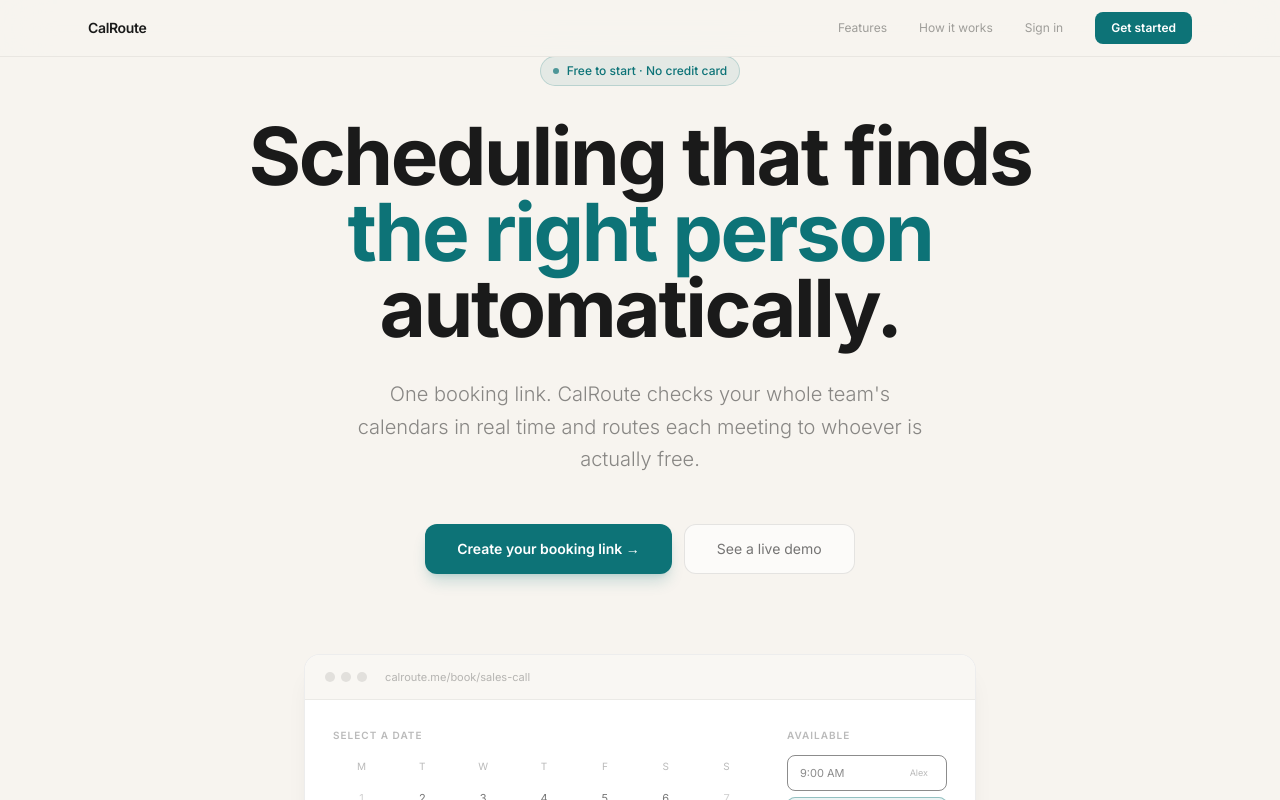
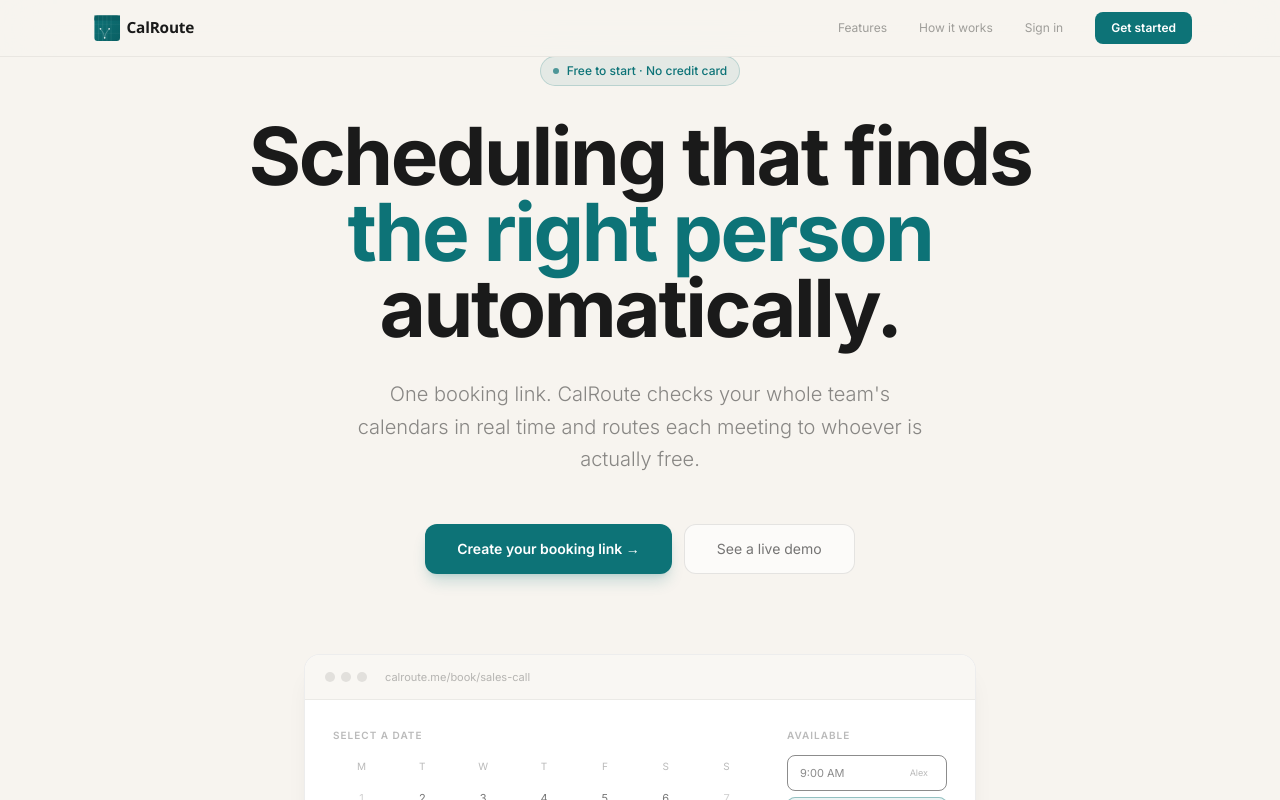
Before and after one commit to CalRoute/calroute, a Next.js app: page / in a window 1280 px wide. Shown: the top 800 px of the page. Built offline with nearby package versions, Linux system fonts and the light colour scheme.

Commit message:
feat: integrate CalRoute logo across website, favicon, and dashboard

```diff
--- a/src/app/layout.tsx
+++ b/src/app/layout.tsx
@@ -7,6 +7,9 @@
 export const metadata: Metadata = {
   title: 'CalRoute — Smart scheduling for teams',
   description: 'Connect multiple Google Calendars and share a single booking link.',
+  icons: {
+    icon: '/favicon-logo.svg',
+  },
 }
 
 export default function RootLayout({
--- a/src/app/page.tsx
+++ b/src/app/page.tsx
@@ -7,7 +7,30 @@
       {/* Nav */}
       <nav className="fixed top-0 left-0 right-0 z-50 bg-[#F7F4EF]/90 backdrop-blur-xl border-b border-[#1a1a1a]/[0.06]">
         <div className="max-w-6xl mx-auto px-6 h-14 flex items-center justify-between">
-          <span className="text-sm font-semibold tracking-tight">CalRoute</span>
+          <svg viewBox="0 0 400 120" className="w-32 h-auto" xmlns="http://www.w3.org/2000/svg">
+            <defs>
+              <linearGradient id="grad" x1="0%" y1="0%" x2="100%" y2="100%">
+                <stop offset="0%" style={{ stopColor: '#0D7377', stopOpacity: 1 }} />
+                <stop offset="100%" style={{ stopColor: '#0a5f63', stopOpacity: 1 }} />
+              </linearGradient>
+            </defs>
+            <g>
+              <rect x="20" y="20" width="80" height="80" rx="10" fill="url(#grad)" />
+              <rect x="20" y="20" width="80" height="16" rx="10" ry="0" fill="#0a5f63" />
+              <line x1="33" y1="20" x2="33" y2="100" stroke="rgba(255,255,255,0.2)" strokeWidth="1.2" />
+              <line x1="46" y1="20" x2="46" y2="100" stroke="rgba(255,255,255,0.2)" strokeWidth="1.2" />
+              <line x1="59" y1="20" x2="59" y2="100" stroke="rgba(255,255,255,0.2)" strokeWidth="1.2" />
+              <line x1="72" y1="20" x2="72" y2="100" stroke="rgba(255,255,255,0.2)" strokeWidth="1.2" />
+              <line x1="20" y1="48" x2="100" y2="48" stroke="rgba(255,255,255,0.15)" strokeWidth="0.8" />
+              <line x1="20" y1="76" x2="100" y2="76" stroke="rgba(255,255,255,0.15)" strokeWidth="0.8" />
+              <circle cx="39" cy="62" r="2.8" fill="white" opacity="0.8" />
+              <circle cx="66" cy="62" r="2.8" fill="white" opacity="0.8" />
+              <circle cx="52" cy="90" r="2.8" fill="white" opacity="0.8" />
+              <path d="M 39 62 Q 52 76 52 90" stroke="white" strokeWidth="1.2" fill="none" opacity="0.6" strokeLinecap="round" />
+              <path d="M 66 62 Q 52 76 52 90" stroke="white" strokeWidth="1.2" fill="none" opacity="0.6" strokeLinecap="round" />
+            </g>
+            <text x="120" y="75" fontFamily="Segoe UI, Arial, sans-serif" fontSize="48" fontWeight="700" fill="#1a1a1a" letterSpacing="-0.5">CalRoute</text>
+          </svg>
           <div className="flex items-center gap-8">
             <a href="#features" className="text-xs text-[#1a1a1a]/40 hover:text-[#1a1a1a] transition-colors hidden sm:block">Features</a>
             <a href="#how" className="text-xs text-[#1a1a1a]/40 hover:text-[#1a1a1a] transition-colors hidden sm:block">How it works</a>
--- a/src/components/DashboardLayout.tsx
+++ b/src/components/DashboardLayout.tsx
@@ -22,8 +22,29 @@
     <div className="flex min-h-screen bg-[#F7F4EF]">
       {/* Mobile header */}
       <div className="fixed top-0 left-0 right-0 bg-white border-b border-gray-200 px-4 py-3 flex items-center justify-between z-40 md:hidden">
-        <Link href="/" className="text-lg font-bold text-gray-900">
-          CalRoute
+        <Link href="/" className="flex items-center gap-2 h-8">
+          <svg viewBox="0 0 200 200" className="w-8 h-8" xmlns="http://www.w3.org/2000/svg">
+            <defs>
+              <linearGradient id="mobGrad" x1="0%" y1="0%" x2="100%" y2="100%">
+                <stop offset="0%" style={{ stopColor: '#0D7377', stopOpacity: 1 }} />
+                <stop offset="100%" style={{ stopColor: '#0a5f63', stopOpacity: 1 }} />
+              </linearGradient>
+            </defs>
+            <rect x="50" y="50" width="100" height="100" rx="12" fill="url(#mobGrad)" />
+            <rect x="50" y="50" width="100" height="20" rx="12" ry="0" fill="#0a5f63" />
+            <line x1="67" y1="50" x2="67" y2="150" stroke="rgba(255,255,255,0.2)" strokeWidth="1.5" />
+            <line x1="84" y1="50" x2="84" y2="150" stroke="rgba(255,255,255,0.2)" strokeWidth="1.5" />
+            <line x1="101" y1="50" x2="101" y2="150" stroke="rgba(255,255,255,0.2)" strokeWidth="1.5" />
+            <line x1="118" y1="50" x2="118" y2="150" stroke="rgba(255,255,255,0.2)" strokeWidth="1.5" />
+            <line x1="50" y1="80" x2="150" y2="80" stroke="rgba(255,255,255,0.15)" strokeWidth="1" />
+            <line x1="50" y1="110" x2="150" y2="110" stroke="rgba(255,255,255,0.15)" strokeWidth="1" />
+            <circle cx="75" cy="95" r="3.5" fill="white" opacity="0.8" />
+            <circle cx="110" cy="95" r="3.5" fill="white" opacity="0.8" />
+            <circle cx="93" cy="130" r="3.5" fill="white" opacity="0.8" />
+            <path d="M 75 95 Q 93 110 93 130" stroke="white" strokeWidth="1.5" fill="none" opacity="0.6" strokeLinecap="round" />
+            <path d="M 110 95 Q 93 110 93 130" stroke="white" strokeWidth="1.5" fill="none" opacity="0.6" strokeLinecap="round" />
+          </svg>
+          <span className="text-lg font-bold text-gray-900">CalRoute</span>
         </Link>
         <button
           onClick={() => setSidebarOpen(!sidebarOpen)}
@@ -49,8 +70,29 @@
       } md:top-0`}>
         {/* Logo */}
         <div className="px-6 py-6 border-b border-gray-200">
-          <Link href="/" className="text-xl font-bold text-gray-900">
-            CalRoute
+          <Link href="/" className="flex items-center gap-2 group">
+            <svg viewBox="0 0 200 200" className="w-10 h-10 flex-shrink-0" xmlns="http://www.w3.org/2000/svg">
+              <defs>
+                <linearGradient id="sideGrad" x1="0%" y1="0%" x2="100%" y2="100%">
+                  <stop offset="0%" style={{ stopColor: '#0D7377', stopOpacity: 1 }} />
+                  <stop offset="100%" style={{ stopColor: '#0a5f63', stopOpacity: 1 }} />
+                </linearGradient>
+              </defs>
+              <rect x="50" y="50" width="100" height="100" rx="12" fill="url(#sideGrad)" />
+              <rect x="50" y="50" width="100" height="20" rx="12" ry="0" fill="#0a5f63" />
+              <line x1="67" y1="50" x2="67" y2="150" stroke="rgba(255,255,255,0.2)" strokeWidth="1.5" />
+              <line x1="84" y1="50" x2="84" y2="150" stroke="rgba(255,255,255,0.2)" strokeWidth="1.5" />
+              <line x1="101" y1="50" x2="101" y2="150" stroke="rgba(255,255,255,0.2)" strokeWidth="1.5" />
+              <line x1="118" y1="50" x2="118" y2="150" stroke="rgba(255,255,255,0.2)" strokeWidth="1.5" />
+              <line x1="50" y1="80" x2="150" y2="80" stroke="rgba(255,255,255,0.15)" strokeWidth="1" />
+              <line x1="50" y1="110" x2="150" y2="110" stroke="rgba(255,255,255,0.15)" strokeWidth="1" />
+              <circle cx="75" cy="95" r="3.5" fill="white" opacity="0.8" />
+              <circle cx="110" cy="95" r="3.5" fill="white" opacity="0.8" />
+              <circle cx="93" cy="130" r="3.5" fill="white" opacity="0.8" />
+              <path d="M 75 95 Q 93 110 93 130" stroke="white" strokeWidth="1.5" fill="none" opacity="0.6" strokeLinecap="round" />
+              <path d="M 110 95 Q 93 110 93 130" stroke="white" strokeWidth="1.5" fill="none" opacity="0.6" strokeLinecap="round" />
+            </svg>
+            <span className="text-lg font-bold text-gray-900 group-hover:text-[#0D7377] transition-colors">CalRoute</span>
           </Link>
         </div>
 
```
Also changed, not shown: .claude/settings.json, 1 other file (tests, documents, lock files or other folders).
